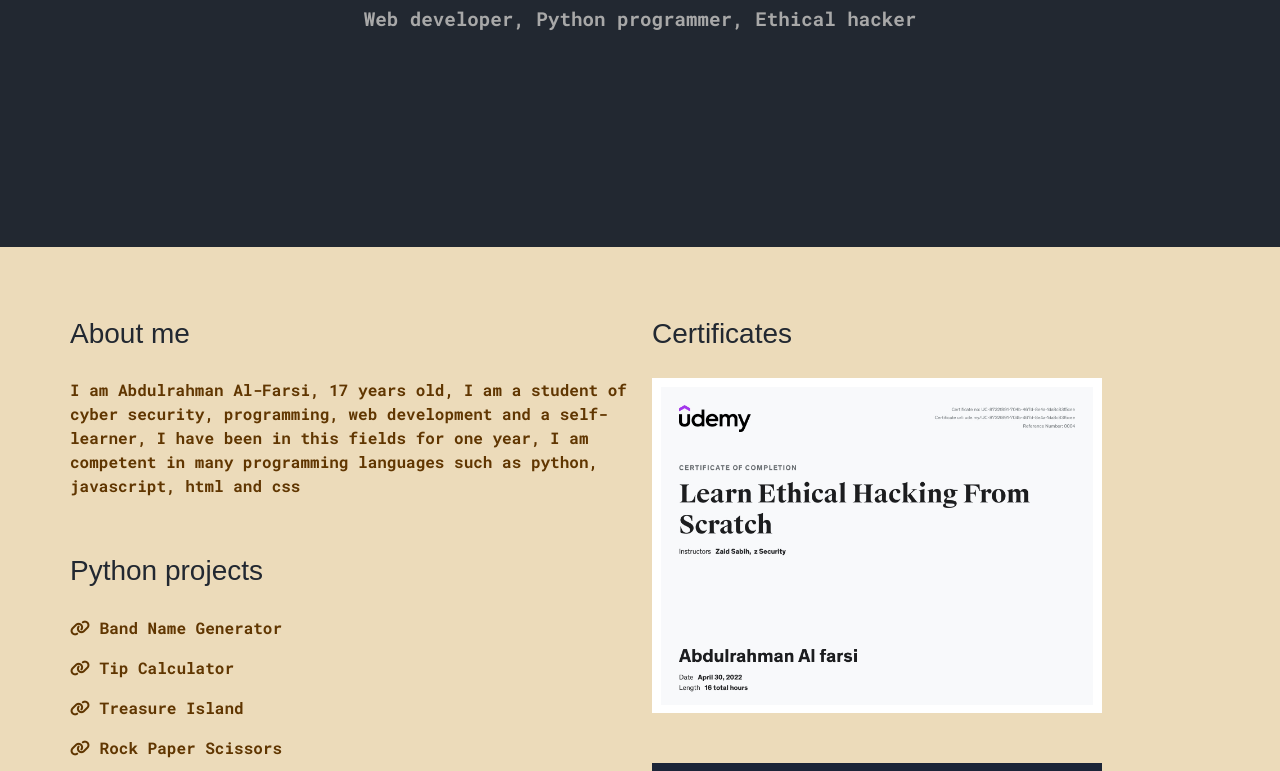
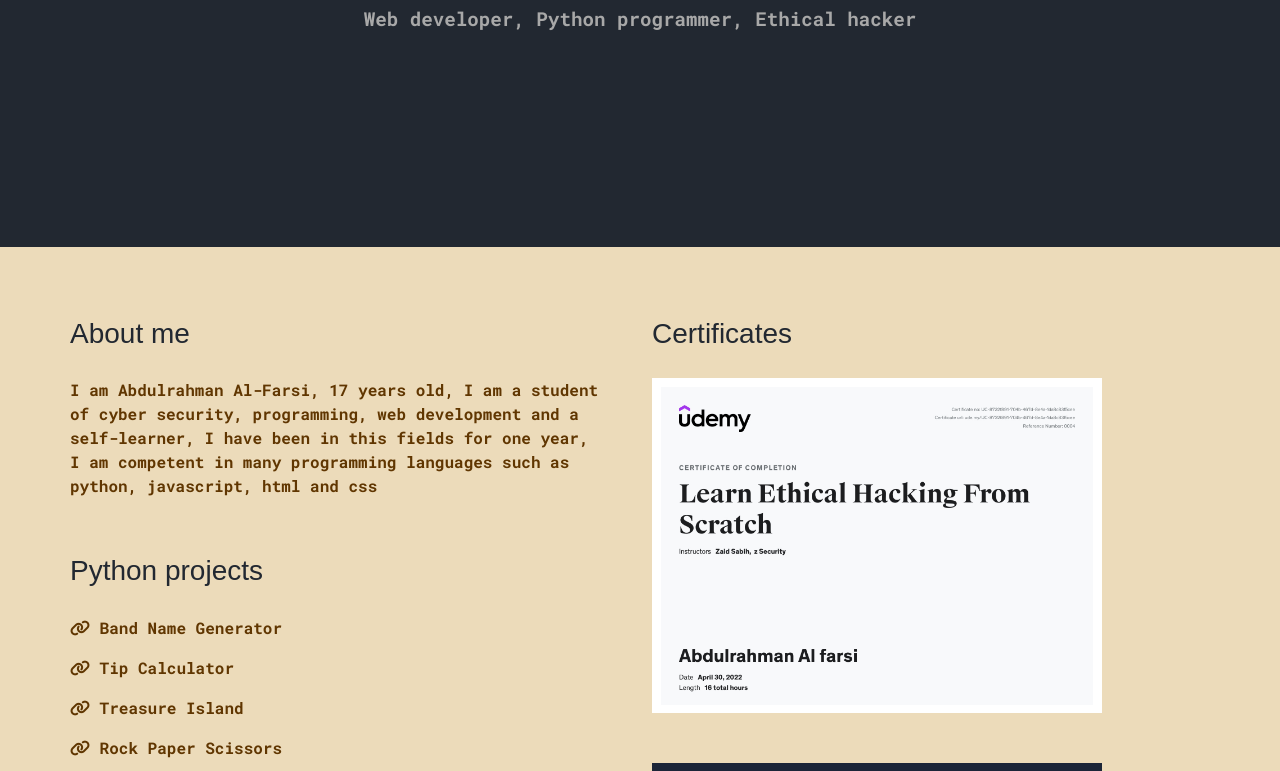
Before and after one commit to 3obd9/abdo-cv, a plain HTML site: page index.html in a window 1280 px wide. Shown: the part 295-1066 px from the top of the page. Drawn offline with nearby package versions, Linux system fonts and the light colour scheme; a web font is replaced by a local one.

Commit message:
Add files via upload

```diff
--- a/style.css
+++ b/style.css
@@ -1,4 +1,3 @@
-
 h1 {
     color: white !important;
     font-size: 5rem !important;
@@ -30,7 +29,7 @@ img{
     padding-bottom: 40px;
 }
 .p-about-me{
-    width: 600px;
+    width: 530px;
     padding-bottom: 40px;
 }
 .link-about-me{
@@ -38,7 +37,7 @@ img{
 }
 
 #header{
-    background-color: #222831; ;
+    background-color: #222831;
     text-align: center;
     padding: 13% 10%;
 }
```
